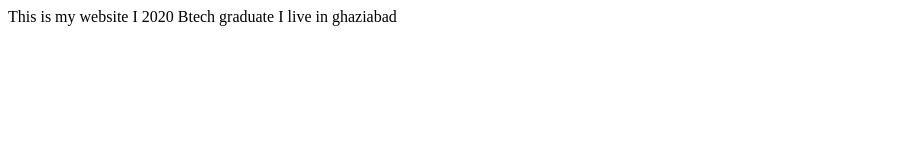
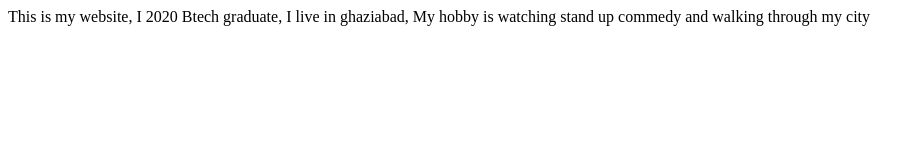
Before and after one commit to chaudhary-abhishek/my-site, a plain HTML site: page index.html in a window 1280 px wide. Shown: the whole page, without its empty margins (0-924 px from the left). Drawn offline with Linux system fonts and the light colour scheme.

Commit message:
feat: adding hobby
adding my few hobbies

```diff
--- a/index.html
+++ b/index.html
@@ -7,8 +7,9 @@
     <title>Document</title>
 </head>
 <body>
-    This is my website
-    I 2020 Btech graduate
-    I live in ghaziabad
+    This is my website,
+    I 2020 Btech graduate,
+    I live in ghaziabad,
+    My hobby is watching stand up commedy and walking through my city
 </body>
 </html>
```
